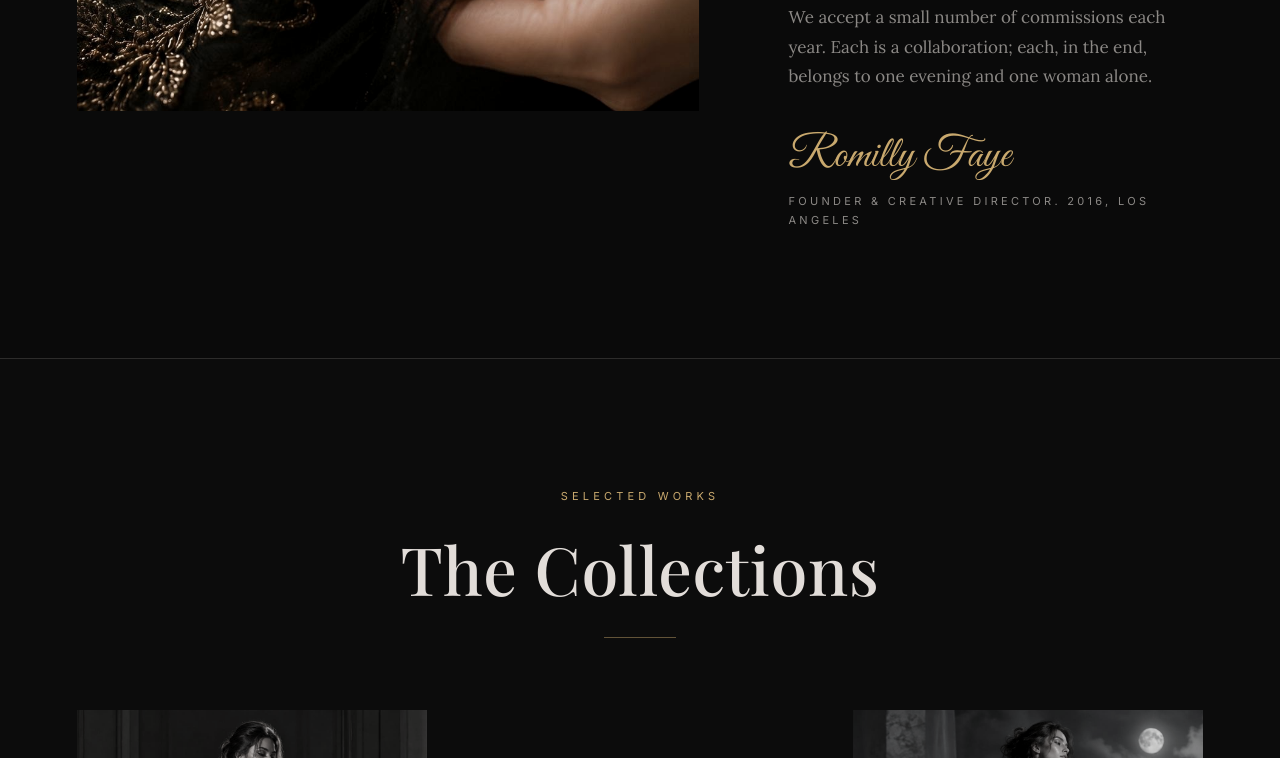
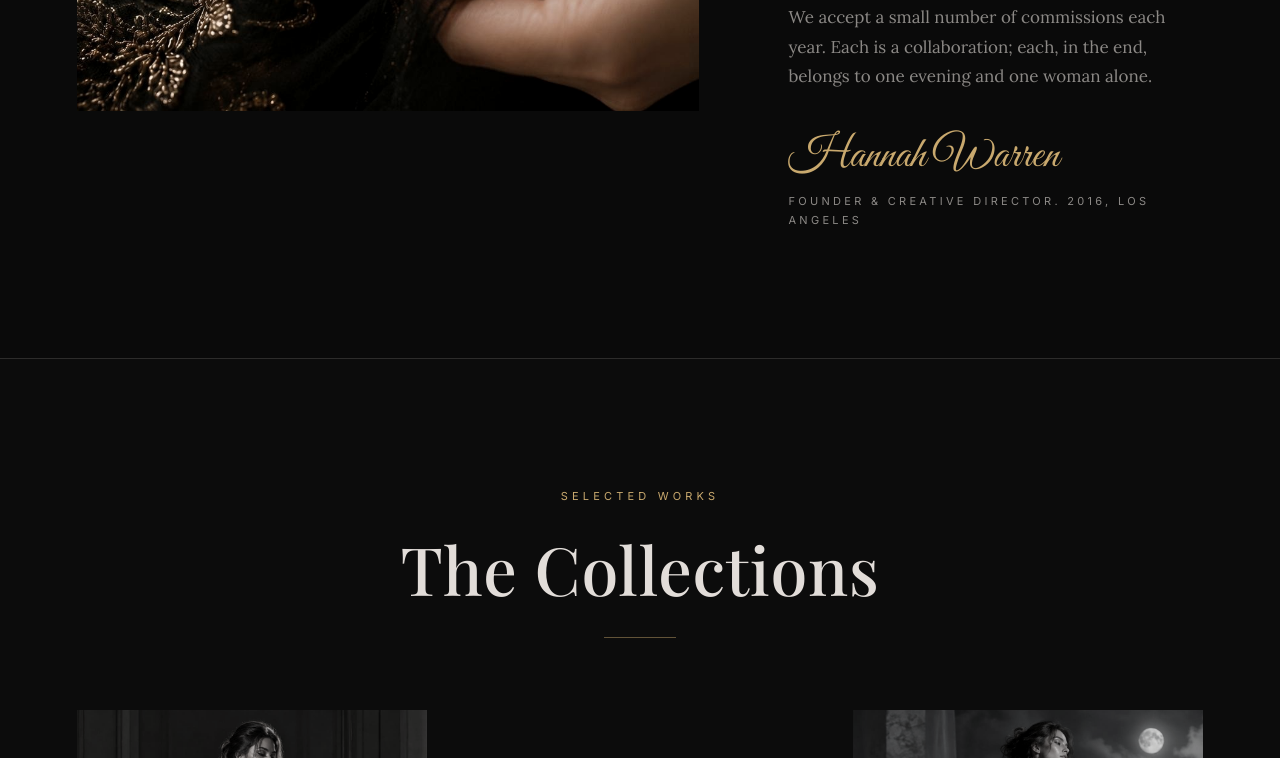
Before and after one commit to Atelier-de-Reve/Atelier-de-Reve.github.io, a plain HTML site: page index.html in a window 1280 px wide. Shown: the part 1714-2472 px from the top of the page. Drawn offline with nearby package versions, Linux system fonts and the light colour scheme; a web font is replaced by a local one.

Commit message:
Update index.html

```diff
--- a/index.html
+++ b/index.html
@@ -89,7 +89,7 @@
             <p>We accept a small number of commissions each year. Each is a collaboration; each, in the end, belongs to one evening and one woman alone.</p>
           </div>
 
-          <p class="signature">Romilly Faye</p>
+          <p class="signature">Hannah Warren</p>
 
           <p class="est">Founder &amp; Creative Director. 2016, Los Angeles</p>
         </div>
@@ -230,15 +230,15 @@
           <figure class="founder-figure">
             <!-- REPLACE IMAGE: founder portrait, 800x1000 (4:5) -->
             <img src="images/team-anneliese.jpg"
-                 alt="Romilly Faye, founder of Atelier de Reve, in the fitting room"
+                 alt="Hannah Warren, founder of Atelier de Reve, in the fitting room"
                  width="800" height="1000" loading="lazy" />
           </figure>
           <div class="founder-copy">
             <p class="section-label">Founder &amp; Chief Executive</p>
-            <h3 class="founder-name">Romilly </h3>
+            <h3 class="founder-name">Hannah </h3>
             <span class="rule rule-left" aria-hidden="true"></span>
-            <p class="founder-note">Romilly’s distinct aesthetic foundation was forged at the world-renowned Parsons School of Design, where she was fully immersed in haute couture womenswear tailoring, master level visual iconography, and a cutting edge commercial perspective. Following this rigorous artistic and strategic baptism, she returned to Los Angeles in 2021 to co found an unconventional, avant garde creative studio alongside her close confidante, Scarlett Martin.As a multi hyphenate visionary, serving as creative director, fashion strategist, and industry disruptor, Romilly seamlessly intertwines profound design narratives with sharp business acumen. Her work has not only garnered numerous prestigious international accolades but has also triggered profound reverberations across the shifting global fashion ecosystem. Today, her strategic empire bridges East and West, anchoring top-tier design epicenters in global fashion capitals including New York, Paris, London, Milan, Tokyo, and Shanghai. Driven by an unparalleled, singular vision, Romilly is masterfully redefining the grand landscape of contemporary international fashion.</p>
-            <p class="signature">Romilly </p>
+            <p class="founder-note">Hannah’s distinct aesthetic foundation was forged at the world-renowned Parsons School of Design, where she was fully immersed in haute couture womenswear tailoring, master level visual iconography, and a cutting edge commercial perspective. Following this rigorous artistic and strategic baptism, she returned to Los Angeles in 2021 to co found an unconventional, avant garde creative studio alongside her close confidante, Scarlett Martin.As a multi hyphenate visionary, serving as creative director, fashion strategist, and industry disruptor, Hannah seamlessly intertwines profound design narratives with sharp business acumen. Her work has not only garnered numerous prestigious international accolades but has also triggered profound reverberations across the shifting global fashion ecosystem. Today, her strategic empire bridges East and West, anchoring top-tier design epicenters in global fashion capitals including New York, Paris, London, Milan, Tokyo, and Shanghai. Driven by an unparalleled, singular vision, Hannah is masterfully redefining the grand landscape of contemporary international fashion.</p>
+            <p class="signature">Hannah </p>
           </div>
         </div>
       </div>
```
